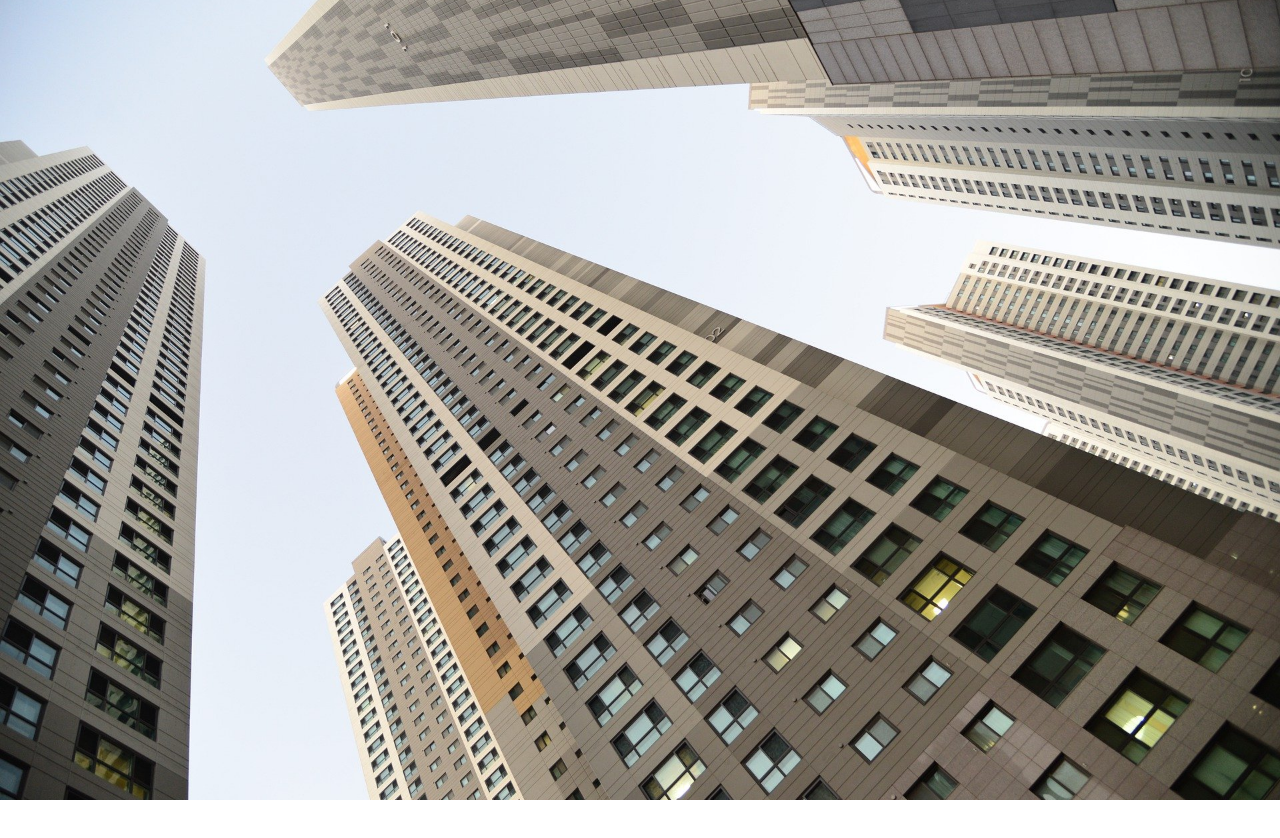
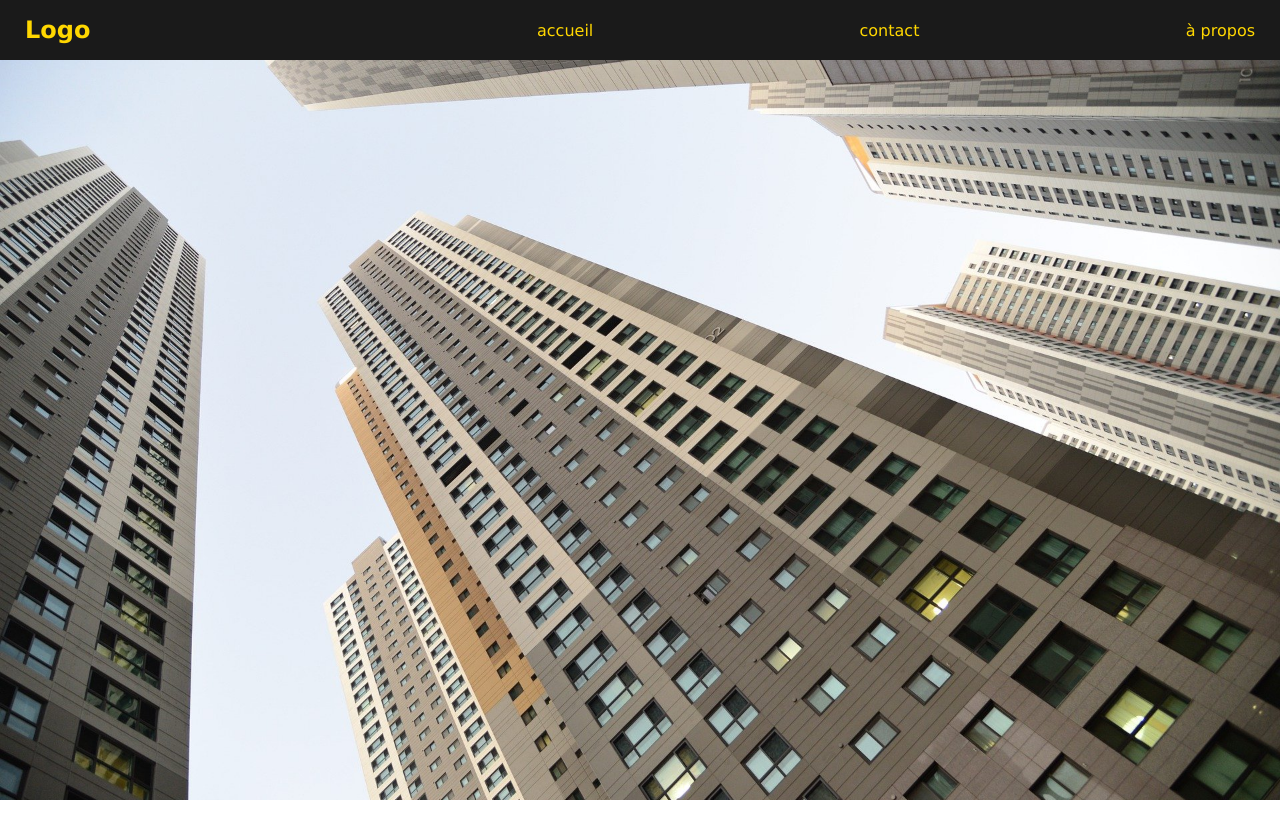
Before and after one commit to CamilleFezandelle/TP-Formation__Scroll-Navbar, a plain HTML site: page index.html in a window 1280 px wide. Shown: the top 838 px of the page. Drawn offline with Linux system fonts and the light colour scheme.

Commit message:
realization and finalization of project

```diff
--- a/assets/style/style.css
+++ b/assets/style/style.css
@@ -15,7 +15,7 @@ nav {
 	width: 100%;
 	background: rgb(26, 26, 26);
 	height: 60px;
-	top: -60px;
+	top: 0px;
 	transition: 0.3s;
 }
 h2,
--- a/index.js
+++ b/index.js
@@ -1,7 +1,13 @@
-// Créer un événément au scroll
+const navBar = document.querySelector('nav');
 
-// Cacher la navbar si l'utilisateur comment à descendre et la sortir quand il remonte
+let scrollStockage;
 
-// Stocker la valeur du précédent niveau de scroll pour savoir si l'on est monté ou descendu
+window.addEventListener('scroll', () => {
+	if (window.scrollY > scrollStockage) {
+		navBar.style.top = '-60px';
+	} else {
+		navBar.style.top = '0px';
+	}
 
-// Connaitre niveau de scroll (window.scrollY)
+	scrollStockage = window.scrollY;
+});
```
